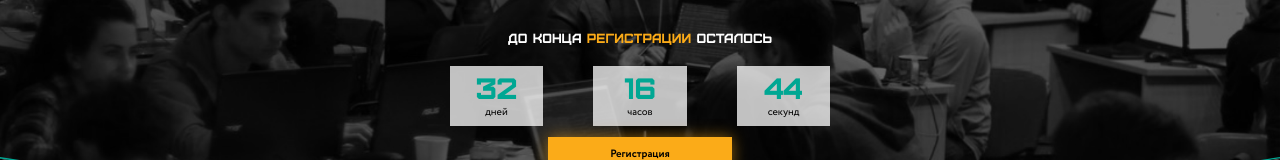
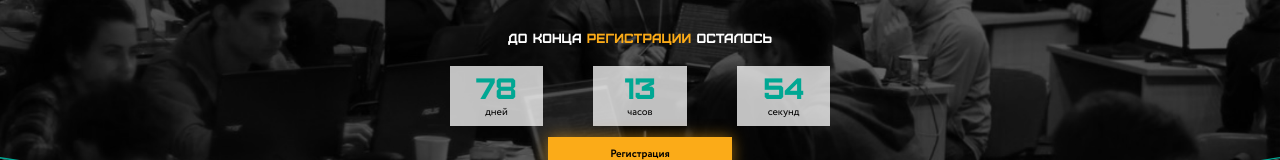
Before and after one commit to Jawell/LikeIT-2018, a React app: page / in a window 1280 px wide. Shown: the part 211-371 px from the top of the page. Built offline with nearby package versions, Linux system fonts and the light colour scheme; the HTML template or start-up script is replaced by a standard one.

Commit message:
add timer

```diff
--- a/src/modules/Header.js
+++ b/src/modules/Header.js
@@ -1,7 +1,12 @@
 import React from 'react';
+import {timer} from '../modules/Timer';
 
 class Header extends React.Component
 {
+  componentDidMount() {
+    timer()
+  }
+
     render() {
         return (
             <sector className="header">
@@ -14,15 +19,15 @@
                             <p>До конца <span className="highlight-text">регистрации</span> осталось</p>
                             <div>
                                 <div className="timer-block day">
-                                    <p className="digit">32</p>
+                                    <p id="day" className="digit">32</p>
                                     <p className="word">дней</p>
                                 </div>
                                 <div className="timer-block hour">
-                                    <p className="digit">16</p>
+                                    <p id="hour" className="digit">16</p>
                                     <p className="word">часов</p>
                                 </div>
                                 <div className="timer-block second">
-                                    <p className="digit">44</p>
+                                    <p id="second" className="digit">44</p>
                                     <p className="word">секунд</p>
                                 </div>
                             </div>
--- /dev/null
+++ b/src/modules/Timer.js
@@ -0,0 +1,18 @@
+export function timer() {
+  let timeend= new Date();
+  timeend= new Date(2018, 11, 24, 60);
+
+  let min, hour, day, sec;
+
+  window.setInterval(function () {
+    day = new Date();
+    day = Math.floor((timeend-day)/1000);
+    sec=day%60; day=Math.floor(day/60); if(sec<10)sec='0'+sec;
+    min=day%60; day=Math.floor(day/60); if(min<10)min='0'+min;
+    hour=day%24; day=Math.floor(day/24);
+
+    document.getElementById("day").innerHTML = day;
+    document.getElementById("hour").innerHTML = hour;
+    document.getElementById("second").innerHTML = sec;
+  },1000);
+}
```
